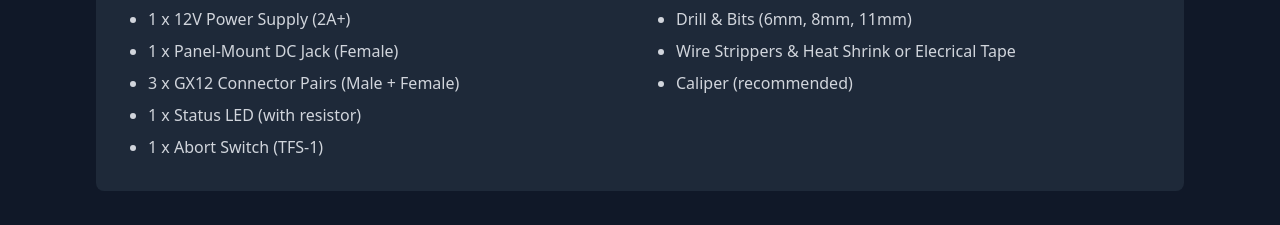
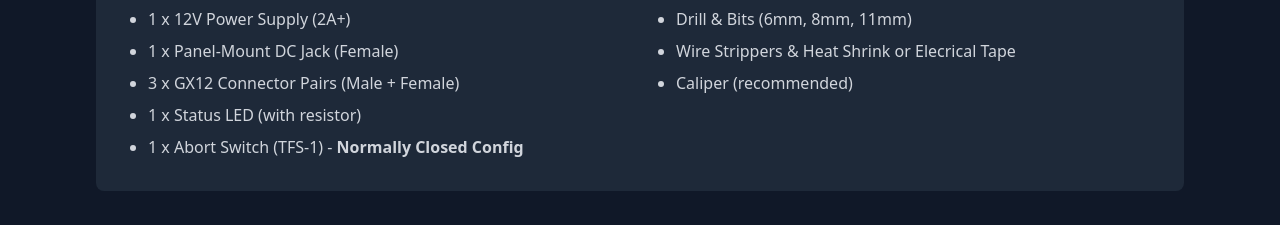
Before and after one commit to lobstertools/lobstertools.github.io, a React (Vite) app: page /build-controller in a window 1280 px wide. Shown: the part 2640-2865 px from the top of the page. Built offline with nearby package versions, Linux system fonts and the light colour scheme; no server answers.

Commit message:
NC switch instructions

```diff
--- a/src/pages/BuildControllerPage.tsx
+++ b/src/pages/BuildControllerPage.tsx
@@ -140,7 +140,7 @@ export const BuildControllerPage = () => (
                                 <li>1 x Panel-Mount DC Jack (Female)</li>
                                 <li>3 x GX12 Connector Pairs (Male + Female)</li>
                                 <li>1 x Status LED (with resistor)</li>
-                                <li>1 x Abort Switch (TFS-1)</li>
+                                <li>1 x Abort Switch (TFS-1) - <strong>Normally Closed Config</strong></li>
                             </ul>
                         </div>
                         <div>
@@ -448,8 +448,19 @@ export const BuildControllerPage = () => (
 
                     <div className="space-y-6">
                         <div className="md:bg-gray-800/50 md:rounded-lg md:p-6">
-                            <h4 className="text-lg md:text-xl font-bold text-white mb-6">Step 6: Abort Switch Assembly</h4>
+                            <h4 className="text-lg md:text-xl font-bold text-white mb-6">Step 6: Abort Switch Assembly (Fail-Safe Config)</h4>
                             <p className="text-gray-300 mb-4">This connects your momentary switch (or foot pedal) to a Male GX12 plug.</p>
+
+                            <div className="bg-yellow-900/20 border border-yellow-700/50 rounded p-4 mb-6">
+                                <h4 className="text-yellow-100 font-bold mb-2 text-sm md:text-base">Safety First: Why Normally Closed (NC)?</h4>
+                                <div className="text-yellow-200 text-sm space-y-2">
+                                    <p>
+                                        We configure the switch as <strong>Normally Closed</strong> to create a "Fail-Safe" system. In a standard (Normally Open) setup, a broken wire or loose plug would simply stop the button from working—meaning you press the pedal, but the signal never reaches the controller, leaving the lock engaged.
+                                    </p>
+                                    <p>
+                                        With <strong>Normally Closed</strong>, the system requires a constant electrical connection to stay locked. Any interruption—whether it is you pressing the switch, a cable getting cut, or the plug falling out—breaks the circuit and <strong>immediately releases the lock</strong>.
+                                    </p>
+                                </div>                            </div>
 
                             <ol className="list-decimal list-inside md:list-outside md:pl-5 space-y-3 text-gray-300 mb-8 text-sm md:text-base">
                                 <li>Disassemble a male GX12 cable connector. Slide the housing parts onto your switch cable in this order: End Screw &rarr; Rubber Strain Relief &rarr; Housing.</li>
@@ -457,8 +468,9 @@ export const BuildControllerPage = () => (
                                     Strip and tin the ends of the Abort Switch wires.
                                     <div className="bg-blue-900/20 border border-blue-700/50 rounded p-3 mt-3 mb-2">
                                         <p className="text-blue-200 text-sm">
-                                            <strong>Wiring the TFS-1:</strong> This switch typically has three wires: <strong>COM</strong>, <strong>NO</strong>, and <strong>NC</strong>.
-                                            You need to connect <strong>COM (White)</strong> and <strong>NO (Red)</strong> for the switch to work as expected. The third wire (Black/NC) can be cut or ignored.
+                                            <strong>Wiring the TFS-1 (Normally Closed):</strong> This switch typically has three wires: <strong>COM</strong>, <strong>NO</strong>, and <strong>NC</strong>.
+                                            You need to connect <strong>COM (White)</strong> and <strong>NC (Black)</strong> for the fail-safe logic to work. The third wire (Red/NO) can be cut or ignored.
+                                            <br/><em className="text-xs text-blue-300">Note: Always verify the wire colors on your specific switch with a multimeter.</em>
                                         </p>
                                     </div>
                                 </li>
```
